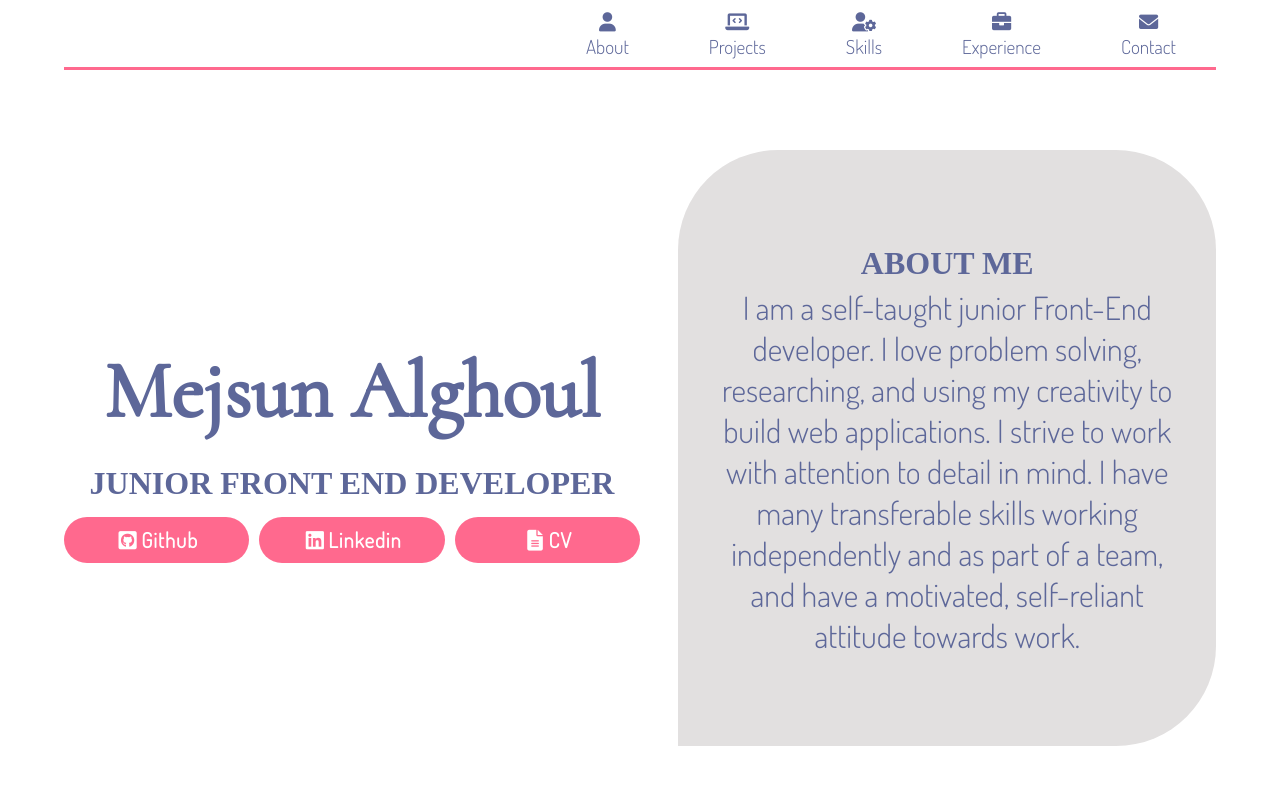
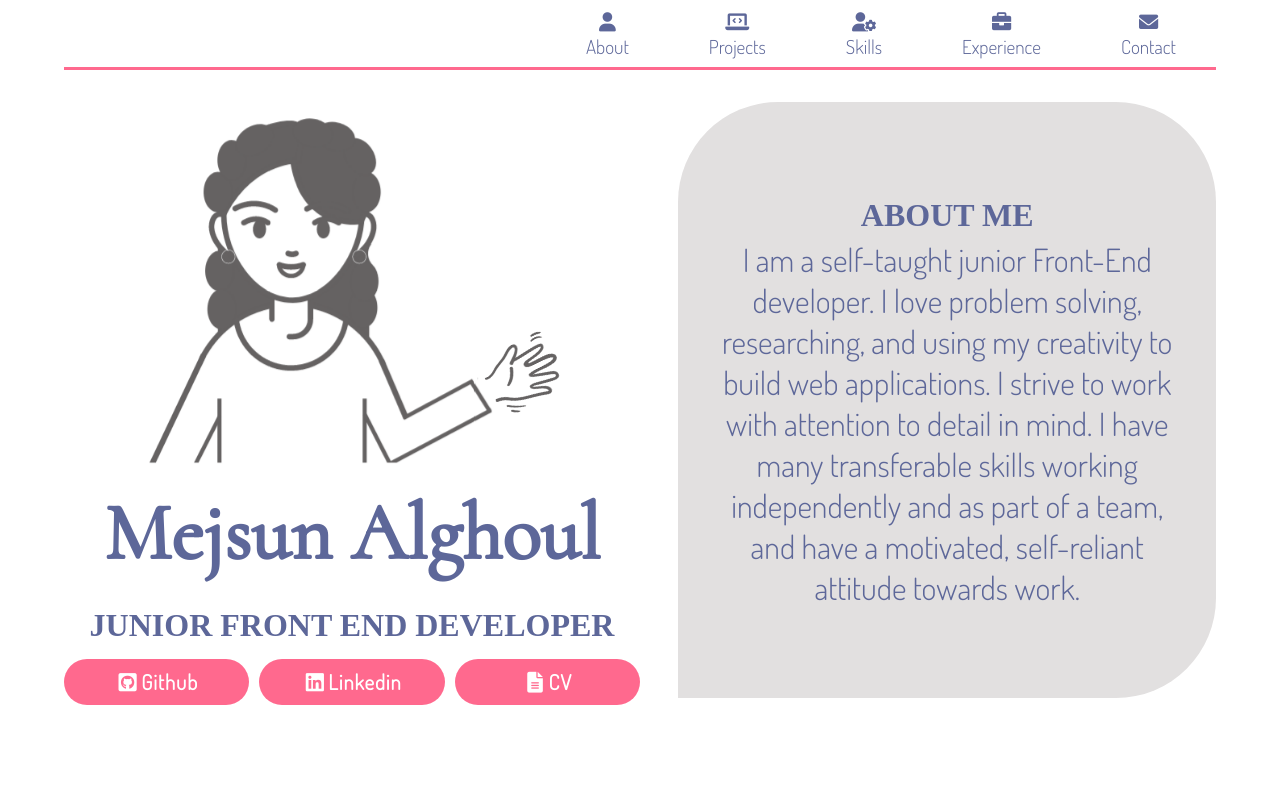
Before and after one commit to Mejsun/My-Portfolio, a React (Create React App) app: page / in a window 1280 px wide. Shown: the top 800 px of the page. Built offline with nearby package versions, Linux system fonts and the light colour scheme; a web font is replaced by a local one.

Commit message:
adding waving image

```diff
--- a/src/About/About.jsx
+++ b/src/About/About.jsx
@@ -1,9 +1,15 @@
 import React from 'react'
+import body from '../static/Images/body.png'
+import hand from '../static/Images/hand.png'
 
 function About() {
   return (
     <div className='profile-container wrapper' id='about'>
     <div>
+      <div className='my-image-waving'>
+        <img src={body} alt='body' className='body-static'/>
+        <img src={hand} alt='hand' className='hand-waving'/>
+      </div>
       <h1>Mejsun Alghoul</h1>
       <h2>Junior Front end developer</h2>
       <div className='contact-grid'>
--- a/src/App.scss
+++ b/src/App.scss
@@ -96,8 +96,21 @@ h2, .heading2{
 .wrapper{
     @include wrapper();
 }
-.profile-container{
-    padding-top: 150px;
+.my-image-waving{
+    display: flex;
+    margin: auto;
+    justify-content: center;
+    align-items: center;
+    padding-top: 30px;
+    opacity: 0.7;
+    .body-static{
+        height: 350px;
+    }
+    .hand-waving{
+        height: 70px;
+        margin: 165px 0 0 -10px;
+        animation: 2s infinite wave;
+    }
 }
 .projects{
     width: 50vw;
@@ -231,7 +244,7 @@ h2, .heading2{
         font-size: 1.2rem;
         background-color: rgba(255, 255, 255, .85);
         margin: -505px auto 0px auto;
-        height: 504px;
+        height: 505px;
         width: 510px;
         padding: 20px;
         justify-content: center;
@@ -320,3 +333,9 @@ h2, .heading2{
     padding: 90px 30px;
     border-radius: 100px 100px 100px 0;
 }
+
+@keyframes wave {
+    0% { transform: rotate(-15deg); }
+    50% { transform: rotate(-35deg);}
+    100% { transform: rotate(-15deg);}
+  }
```
Also changed, not shown: src/static/Images/body.png (added), src/static/Images/hand.png (added).
